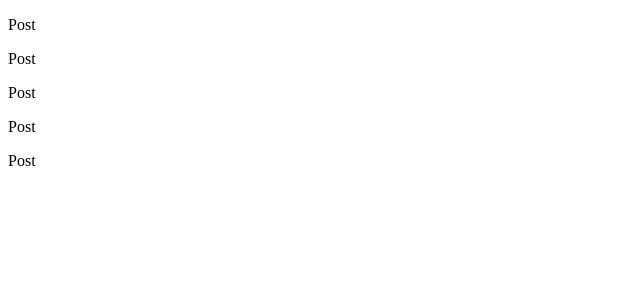
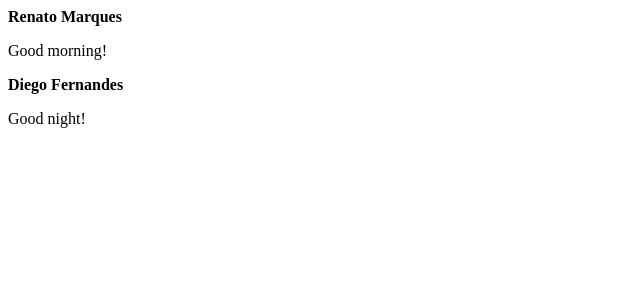
Before and after one commit to renatomarquesteles/ignite-01-reactjs-fundamentals, a React (Vite) app: page / in a window 1280 px wide. Shown: the top 300 px of the page, without its empty margins (0-640 px from the left). Built offline with nearby package versions, Linux system fonts and the light colour scheme.

Commit message:
adds component props

```diff
--- a/src/App.jsx
+++ b/src/App.jsx
@@ -3,11 +3,8 @@
 export function App() {
   return (
     <div>
-      <Post />
-      <Post />
-      <Post />
-      <Post />
-      <Post />
+      <Post author="Renato Marques" content="Good morning!" />
+      <Post author="Diego Fernandes" content="Good night!" />
     </div>
   );
 }
--- a/src/Post.jsx
+++ b/src/Post.jsx
@@ -1,3 +1,8 @@
-export function Post() {
-  return <p>Post</p>;
+export function Post(props) {
+  return (
+    <div>
+      <strong>{props.author}</strong>
+      <p>{props.content}</p>
+    </div>
+  );
 }
```
